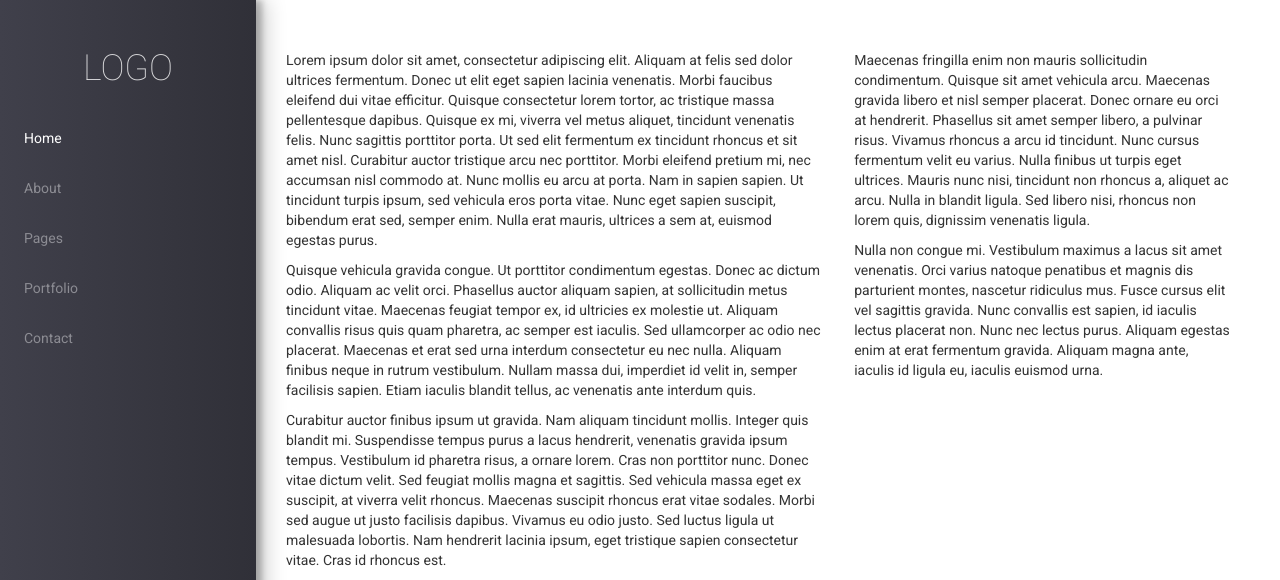
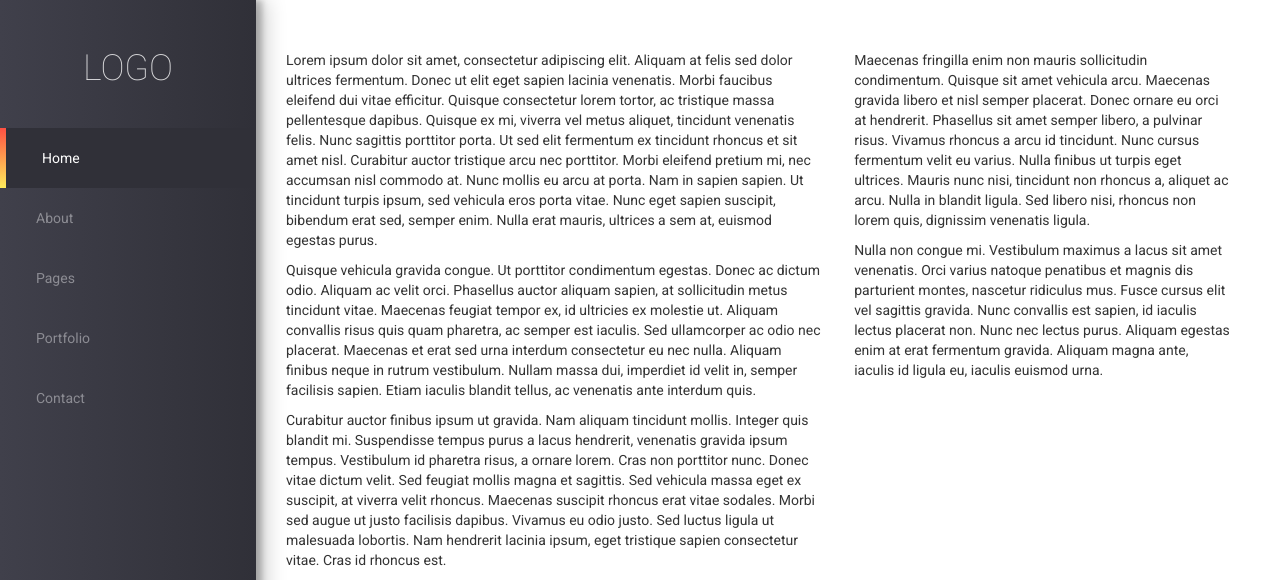
Before and after one commit to joserogeriofilho/sunset, a PHP site: page /sidebar.html in a window 1280 px wide. Shown: the top 580 px of the page. Run offline with PHP 8.4, Linux system fonts and the light colour scheme.

Commit message:
lista com degrade e background escuro nos itens de menu com classe active

```diff
--- a/dist/darktropical/css/darktropical.css
+++ b/dist/darktropical/css/darktropical.css
@@ -16,7 +16,6 @@ html, body, .container-fluid {
   color: #D9D9DB;
   height: 100%;
   min-width: 256px;
-  padding: 0 24px 0 24px;
   position: sticky; }
   .sidebar ul {
     list-style-type: none;
@@ -25,8 +24,12 @@ html, body, .container-fluid {
     .sidebar ul li a {
       color: #8C8C93;
       display: block;
-      min-height: 50px; }
+      padding: 20px 0 20px 36px; }
     .sidebar ul li.active a {
+      background-color: #303038;
+      border-image: linear-gradient(to bottom, #FE4D42, #FEEE5B) 1 100%;
+      border-style: solid;
+      border-width: 0 0 0 6px;
       color: white; }
   .sidebar .app-name {
     align-items: center;
--- a/src/darktropical/sass/components/sidebar.scss
+++ b/src/darktropical/sass/components/sidebar.scss
@@ -4,7 +4,6 @@
     color: $gray100;
     height: 100%;
     min-width: 256px;
-    padding: 0 24px 0 24px;
     position: sticky;
 
     ul {
@@ -16,11 +15,15 @@
             a{
                 color: $gray300;
                 display: block;
-                min-height: 50px;
+                padding: 20px 0 20px 36px;
             }
 
             &.active{
                 a{
+                    background-color: $gray600;
+                    border-image: linear-gradient(to bottom, $red, $yellow) 1 100%;;
+                    border-style: solid;
+                    border-width: 0 0 0 6px;
                     color: white;
                 }
             }
```
